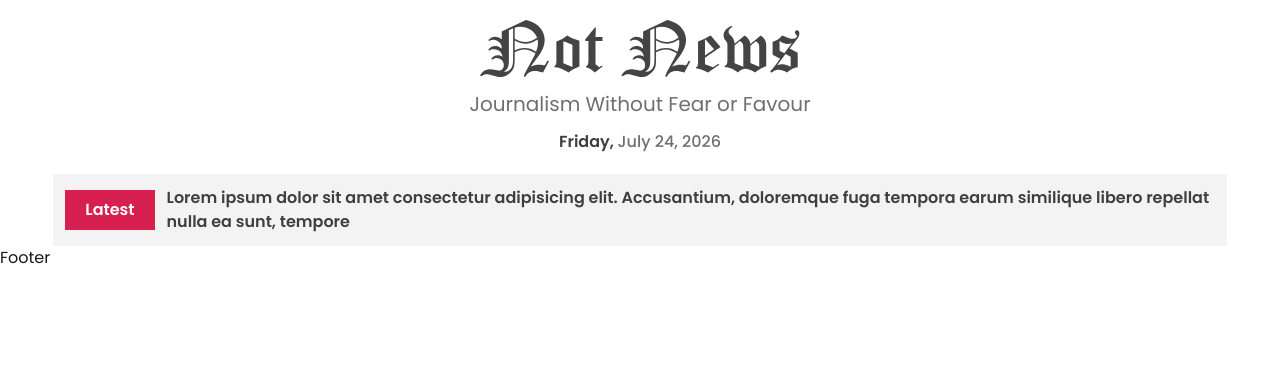
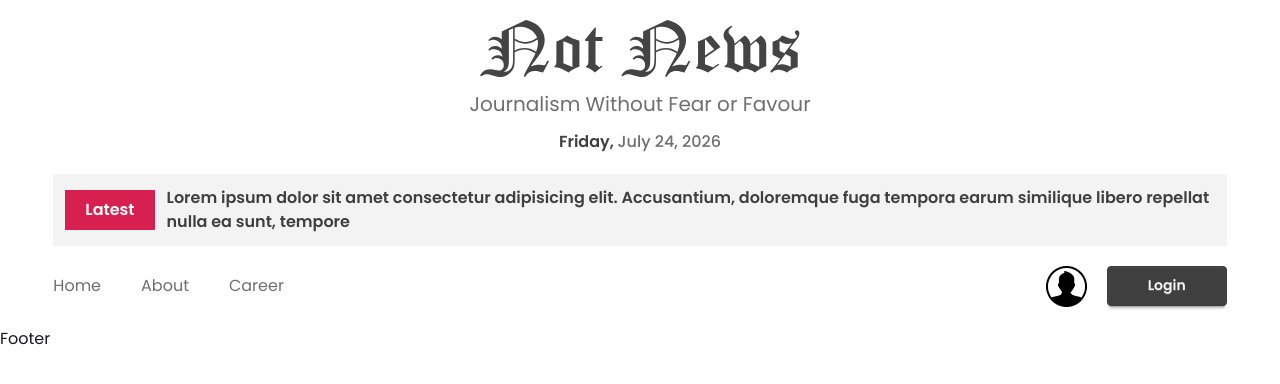
Before and after one commit to manoffocus117/Not-News, a React (Vite) app: page / in a window 1280 px wide. Shown: the top 384 px of the page. Built offline with nearby package versions, Linux system fonts and the light colour scheme.

Commit message:
navbar added

```diff
--- a/src/components/Button.jsx
+++ b/src/components/Button.jsx
@@ -1,7 +1,7 @@
 import React from "react";
 
-const Button = () => {
-      return <button>Button</button>;
+const Button = ({ name, class_name }) => {
+      return <button className={class_name}>{name}</button>;
 };
 
 export default Button;
--- /dev/null
+++ b/src/components/Navbar.jsx
@@ -0,0 +1,23 @@
+import React from "react";
+import user from "../assets/user.png";
+import Button from "./Button";
+
+const Navbar = () => {
+      return (
+            <nav className="w-11/12 mx-auto my-5 flex items-center justify-between">
+                  <menu className="flex gap-10 text-secondary">
+                        <li>Home</li>
+                        <li>About</li>
+                        <li>Career</li>
+                  </menu>
+                  <div className="flex gap-5">
+                        <figure>
+                              <img src={user} alt="" />
+                        </figure>
+                        <Button name={"Login"} class_name={"btn btn-primary px-10 text-base-100"} />
+                  </div>
+            </nav>
+      );
+};
+
+export default Navbar;
--- a/src/layout/Root.jsx
+++ b/src/layout/Root.jsx
@@ -3,12 +3,14 @@ import { Outlet } from "react-router";
 import Header from "../components/Header";
 import Footer from "../components/Footer";
 import Latest_news from "../components/Latest_news";
+import Navbar from "../components/Navbar";
 
 const Root = () => {
       return (
             <>
                   <Header />
                   <Latest_news />
+                  <Navbar />
                   <section>
                         <aside></aside> {/* right side menu / navigation */}
                         <section>
```
